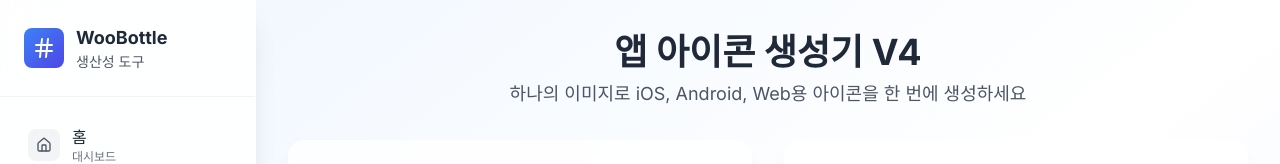
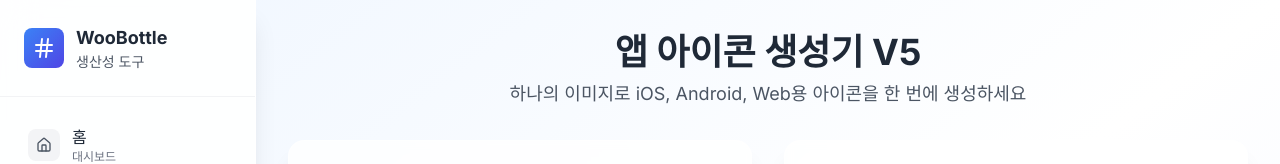
Before and after one commit to woobottle/woobottle-labs, a Next.js app: page /icon-generator in a window 1280 px wide. Shown: the top 164 px of the page. Built offline with nearby package versions, Linux system fonts and the light colour scheme.

Commit message:
feat: Update IconGeneratorPage title to V5
- Change the title of the IconGeneratorPage from "앱 아이콘 생성기 V4" to "앱 아이콘 생성기 V5" to reflect the new version.
- This update enhances clarity for users regarding the current version of the icon generator tool.

```diff
--- a/src/components/pages/icon-generator/ui/icon-generator-page.tsx
+++ b/src/components/pages/icon-generator/ui/icon-generator-page.tsx
@@ -77,7 +77,7 @@ export const IconGeneratorPage: React.FC = () => {
         {/* Header */}
         <div className="text-center mb-8">
           <h1 className="text-4xl font-bold text-gray-800 mb-2">
-            앱 아이콘 생성기 V4
+            앱 아이콘 생성기 V5
           </h1>
           <p className="text-gray-600 text-lg">
             하나의 이미지로 iOS, Android, Web용 아이콘을 한 번에 생성하세요
```
